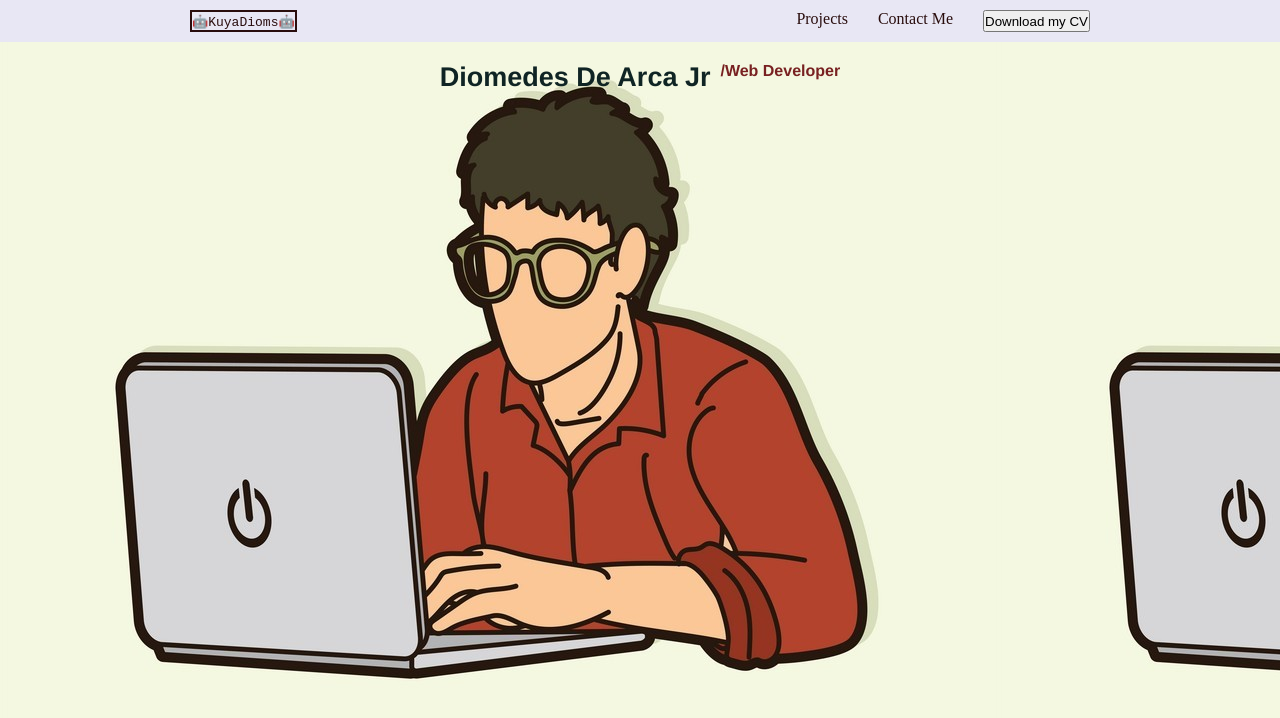
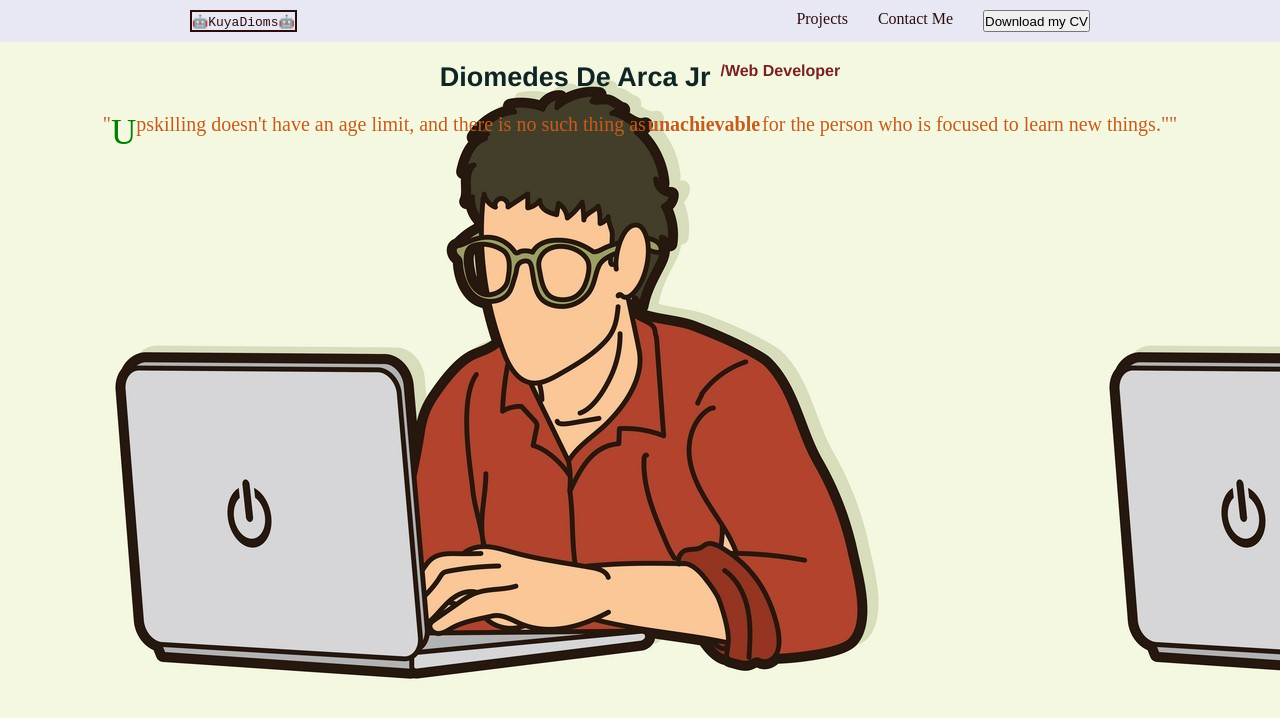
Before and after one commit to DiomsDeArca/Portfolio, a plain HTML site: page index.html in a window 1280 px wide. Drawn offline with Linux system fonts and the light colour scheme.

Commit message:
Added feature

```diff
--- a/index.html
+++ b/index.html
@@ -28,7 +28,9 @@
         <section class="hero-container">
             <h1 class="name">Diomedes De Arca Jr</h1>
             <h2 class="profession">/Web Developer</h2>
-
+        </section>
+        <section class="qoute">
+            <p class="motto">"<span>U</span>pskilling doesn't have an age limit, and there is no such thing as  <strong>unachievable</strong> for the person who is focused to learn new things."" </p>
         </section>
     </body>
 </html>
--- a/styles.css
+++ b/styles.css
@@ -41,3 +41,27 @@
     color: #782121;
     font-size: medium;
 }
+button:hover {
+    background-color: #0f2424;
+    color: #e8e7f4;
+}
+.projects:hover {
+    color: #008000;
+}
+.contact:hover {
+    color: #008000;
+}
+.motto {
+    font-size: 20px;
+    color: #c35d1d;
+    display: flex;
+    justify-content: center;
+}
+strong {
+    margin-left: 2px;
+    margin-right: 2px;
+}
+span {
+    color: #008000;
+    font-size: 35px;
+}
```
